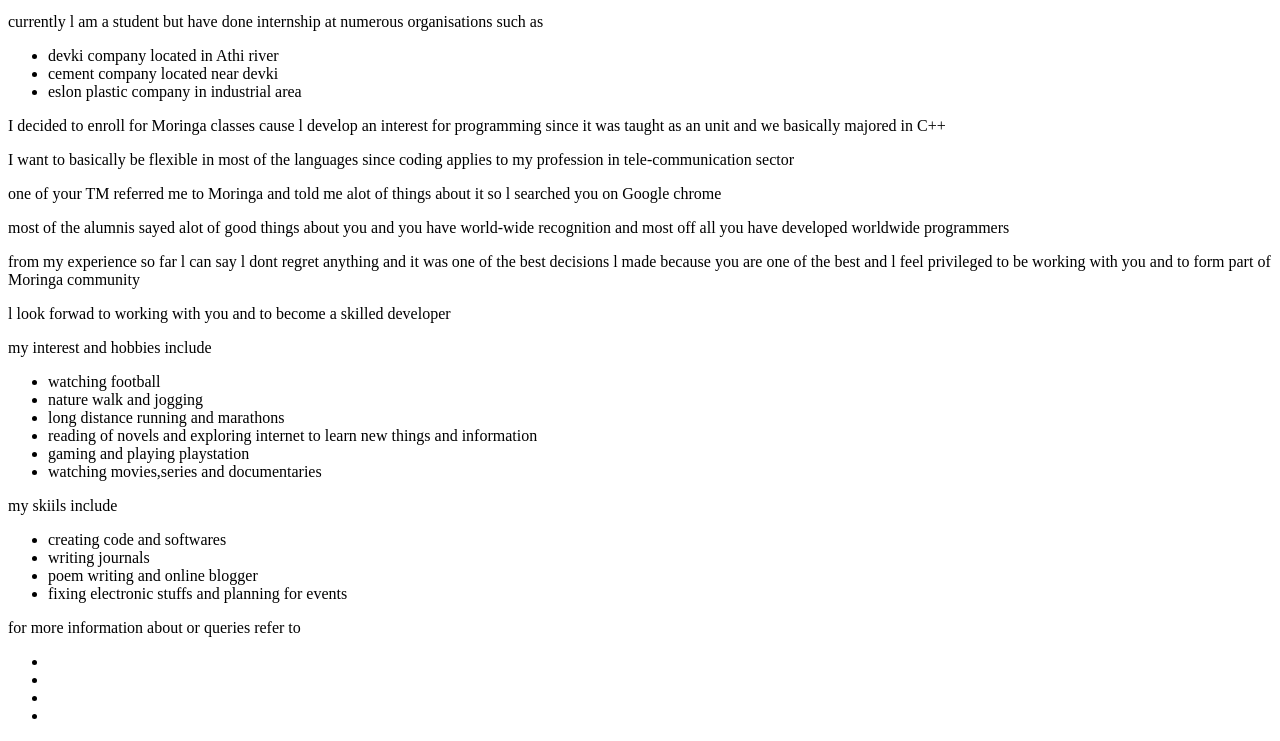
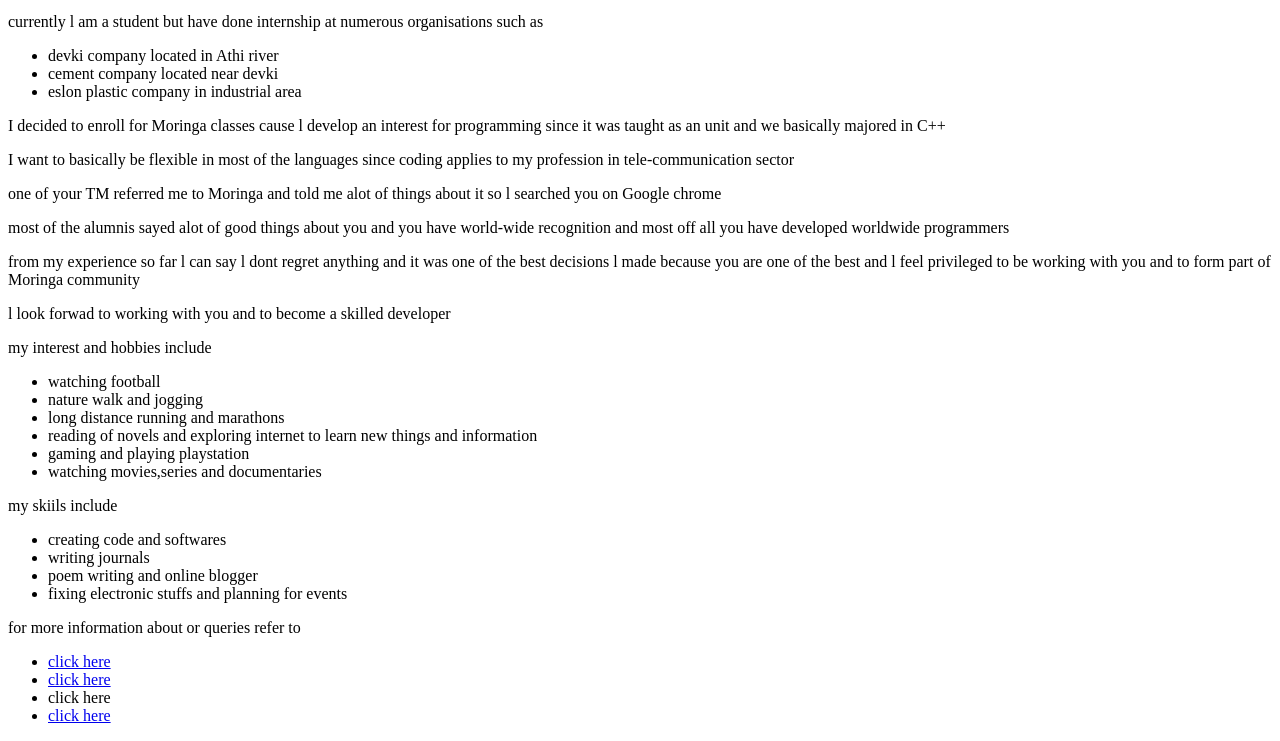
Before and after one commit to Kennedy128/portfolio, a plain HTML site: page portfolio.html in a window 1280 px wide. Shown: the part 223-964 px from the top of the page. Drawn offline with Linux system fonts and the light colour scheme.

Commit message:
adding links

```diff
--- a/portfolio.html
+++ b/portfolio.html
@@ -74,10 +74,10 @@
         </ul>
         <p>for more information about or queries refer to</p>
         <ul>
-            <li></li>
-            <li></li>
-            <li></li>
-            <li></li>
+            <li><a href="#kennedy12@gmail.com">click here</a></li>
+            <li><a href="#kennedy128@gmail.com">click here</a></li>
+            <li><a href="#kennyboy@gmail.com"></a>click here</li>
+            <li><a href="#kennedymutia@gmail.com">click here</a></li>
 
 
 
```
